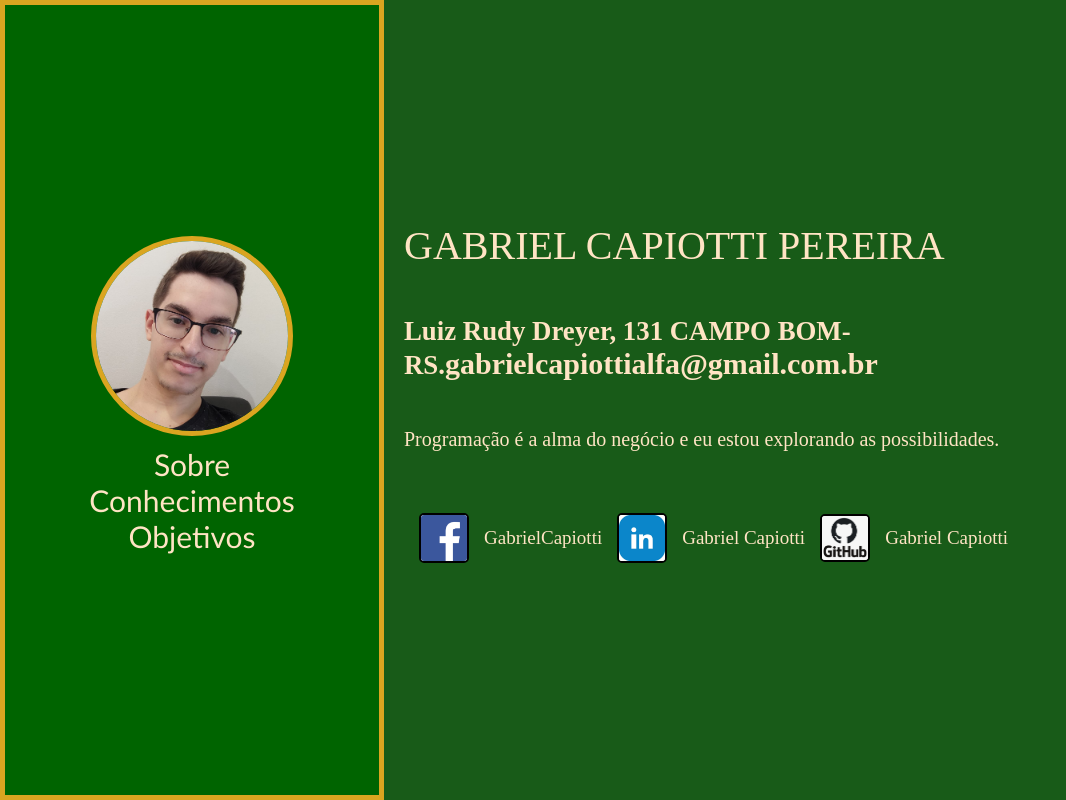
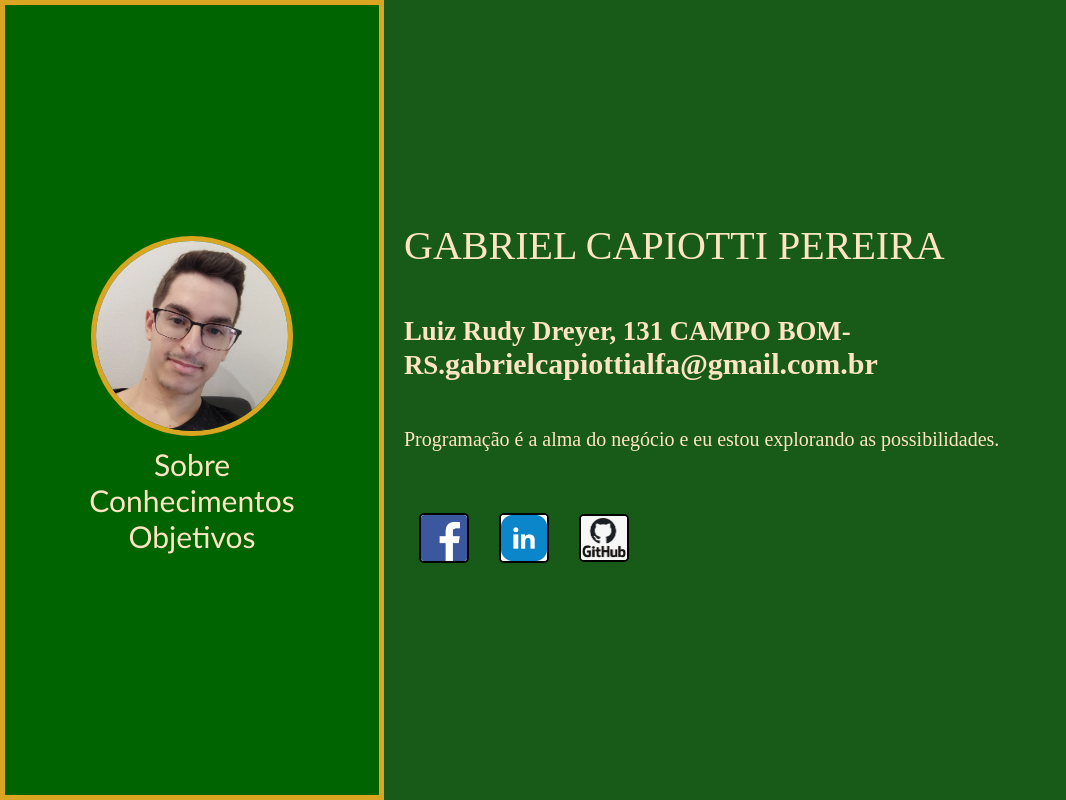
Before and after one commit to gabrielcapiotti/Trabalho-Final2, a plain HTML site: page index.html in a window 1280 px wide. Shown: the whole page, without its empty margins (0-1066 px from the left). Drawn offline with Linux system fonts and the light colour scheme.

Commit message:
nova etapa finalizada

```diff
--- a/index.html
+++ b/index.html
@@ -41,14 +41,14 @@
             <ul><br></ul>
 
             <div class="one">
-                <img class="image" src="./images/SEWING MAKES ME HAPPY_ TUTORIAL 40's WRAP BLOUSE (1).png">
-                <a href="https://www.facebook.com/gabriel.capiotti.7/"><p class="one">GabrielCapiotti</p></a>
 
-                <img class="image" src="./images/Social media symbol linkedin vector image on VectorStock.jpg">
-                <a href="https://www.linkedin.com/in/gabriel-capiotti-b76867229/"><p class="one">Gabriel Capiotti</p></a>
+                <a href="https://www.facebook.com/gabriel.capiotti.7/"><img class="image" src="./images/SEWING MAKES ME HAPPY_ TUTORIAL 40's WRAP BLOUSE (1).png"></a>
 
-                <img class="image" src="/images/Sand Table.png">
-                <a href="https://github.com/gabrielcapiotti"><p class="one">Gabriel Capiotti</p></a>
+
+                <a href="https://www.linkedin.com/in/gabriel-capiotti-b76867229/"><img class="image" src="./images/Social media symbol linkedin vector image on VectorStock.jpg"></a>
+
+
+                <a href="https://github.com/gabrielcapiotti"><img class="image" src="/images/Sand Table.png"></a>
             </div>
         </ol>
     </section>
--- a/style.css
+++ b/style.css
@@ -46,6 +46,8 @@ body{
 
     a:hover {
     color: goldenrod;
+    font-size: 40px;
+
     }
 
     .right{
```
